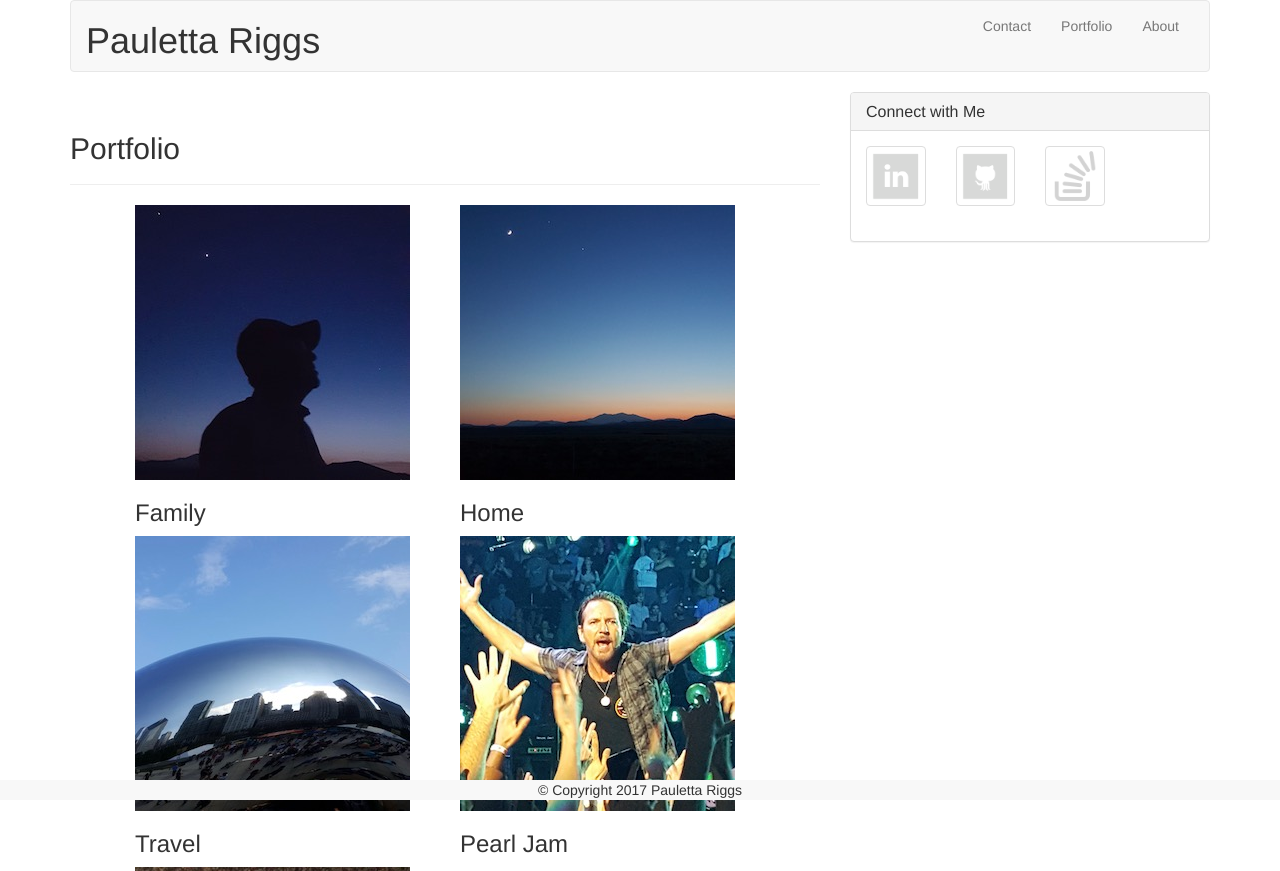
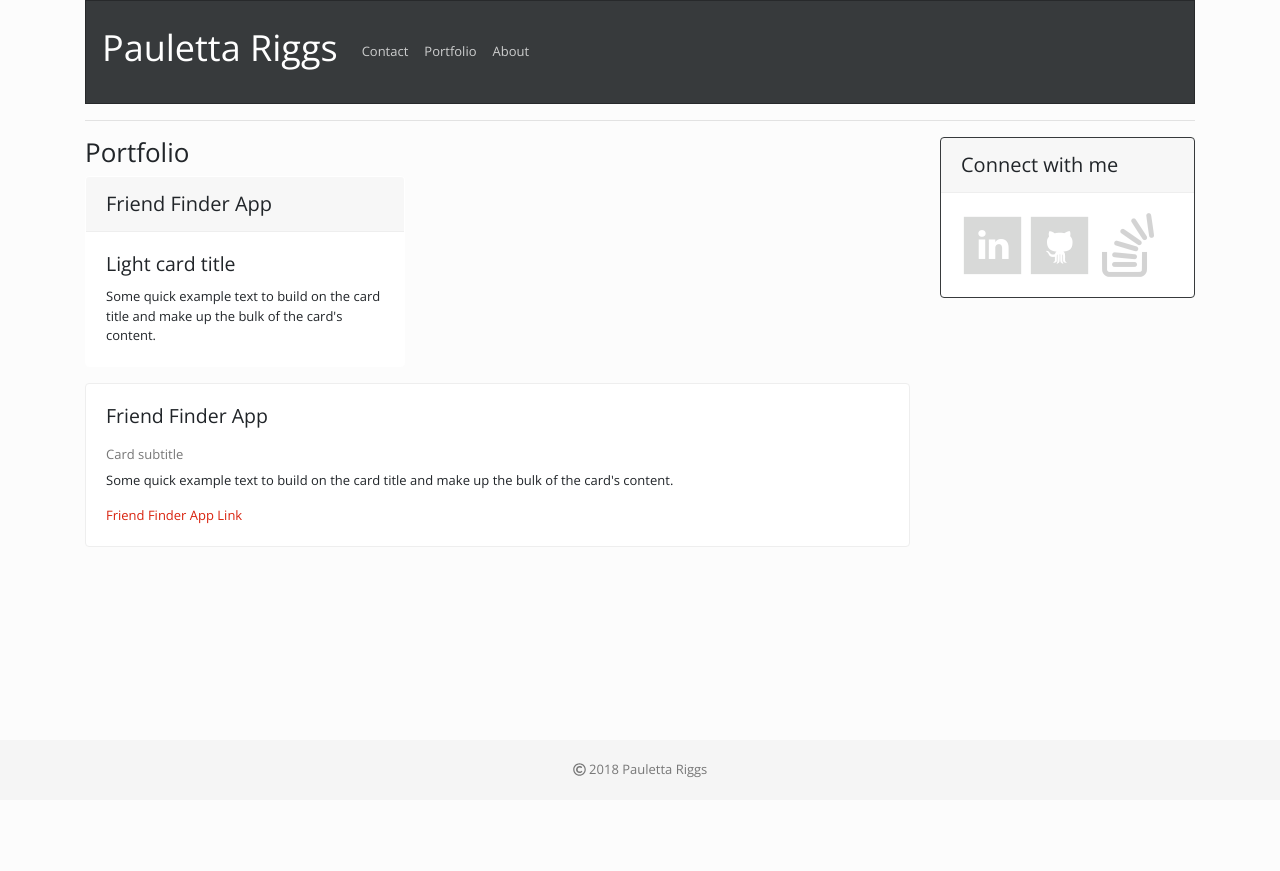
Before and after one commit to riggs20/Bootstrap-Portfolio, a plain HTML site: page portfolio.html in a window 1280 px wide. Shown: the top 871 px of the page. After the commit the page ends 800 px from the top, so only its background shows below. Drawn offline with nearby package versions, Linux system fonts and the light colour scheme.

Commit message:
updated html files

```diff
--- a/portfolio.html
+++ b/portfolio.html
@@ -1,155 +1,114 @@
 <!DOCTYPE html>
 <html lang="en">
 <head>
-	<title>Portfolio</title>
+    <meta charset="UTF-8">
 
-		<link rel="stylesheet" href="https://maxcdn.bootstrapcdn.com/bootstrap/3.3.6/css/bootstrap.min.css">
-		<meta name="viewport" content="width=device-width, initial-scale=1">
+    <!-- Reset Stylesheet -->
+    <link rel="stylesheet" href="assets/css/reset.css">
+    <!-- Import Google Font -->
+    <link href="https://fonts.googleapis.com/css?family=Playfair+Display+SC:700|Work+Sans" rel="stylesheet">
+    <!-- Fontawesome Icon -->
+    <script defer src="https://use.fontawesome.com/releases/v5.0.6/js/all.js"></script>
+    <!-- Bootswatch CSS Link -->
+    <link rel="stylesheet" href="assets/css/bootswatch.css">
+    <!-- My CSS Stylesheet -->
+    <link rel="stylesheet" href="assets/css/style.css">
+    <!-- Bootstrap -->
+    <!-- <link rel="stylesheet" href="https://maxcdn.bootstrapcdn.com/bootstrap/3.3.7/css/bootstrap-theme.min.css"> -->
+    <!-- Materialize -->
+    <!-- <link rel="stylesheet" href="https://cdnjs.cloudflare.com/ajax/libs/materialize/0.100.2/css/materialize.min.css"> -->
+    <!-- Mobile Optimization -->
+    <meta name="viewport" content="width=device-width, initial-scale=1.0">
+    <meta http-equiv="X-UA-Compatible" content="ie=edge">
+    <title>My Portfolio</title>
+</head>
 
-</head>
 <body>
-
     <div class="container">
 
-		<nav class="navbar navbar-default">
-			<div class="container-fluid">
+        <!-- Navigation Bar -->
+        <nav class="navbar navbar-expand-lg navbar-dark bg-dark">
+            <h1 class="navbar-brand">Pauletta Riggs</h1>
+            <button class="navbar-toggler" type="button" data-toggle="collapse" data-target="#navbarColor02" aria-controls="navbarColor02" aria-expanded="false" aria-label="Toggle navigation">
+                <span class="navbar-toggler-icon"></span>
+            </button>
 
-				<!-- Brand and toggle get grouped for better mobile display -->
-				<div class="navbar-header">
-					<button type="button" class="navbar-toggle" data-toggle="collapse" data-target="#bs-example-navbar-collapse-1" aria-expanded="false">
-						<!-- <span class="sr-only">Toggle navigation</span> -->
-						<span class="icon-bar"></span>
-						<span class="icon-bar"></span>
-						<span class="icon-bar"></span>
-					</button>
-					<h1>Pauletta Riggs </h1>
+            <div class="navbar-collapse collapse show" id="navbarColor02">
+                <ul class="navbar-nav mr-auto">
+                    <li class="nav-item">
+                        <a class="nav-link" href="contact.html">Contact</a>
+                    </li>
+                    <li class="nav-item">
+                        <a class="nav-link" href="portfolio.html">Portfolio</a>
+                    </li>
+                    <li class="nav-item">
+                        <a class="nav-link" href="index.html">About</a>
+                    </li>
+                </ul>
             </div>
-
-				<!-- Collect the nav links, forms, and other content for toggling -->
-				<div class="collapse navbar-collapse" id="bs-example-navbar-collapse-1">
-					<ul class="nav navbar-nav navbar-right">
-						<li><a href="contact.html">Contact</a></li>
-						<li><a href="portfolio.html">Portfolio</a></li>
-						<li><a href="index.html">About</a></li>
- 					</ul>
-				</div><!-- /.navbar-collapse -->
-			</div><!-- /.container-fluid -->
         </nav>
-	</div>
-
-
-	<div class="container">
+        <!-- End of navigation bar -->
+        <hr>
 
         <div class="row">
 
-			<div class="col-lg-8">
+            <!-- Main section -->
+            <div class="col-lg-9">
+                <h2>Portfolio</h2>
 
-				<div class="page-header">
-					<h2>Portfolio</h2>
+                <div class="card border-light mb-3" style="max-width: 20rem;">
+                    <div class="card-header">Friend Finder App</div>
+                    <div class="card-body">
+                        <h4 class="card-title">Light card title</h4>
+                        <p class="card-text">Some quick example text to build on the card title and make up the bulk of the card's content.</p>
+                    </div>
                 </div>
 
-				<div class="row">
-					<div class="col-lg-1">
-
-					</div>
-					<div class="col-lg-4">
-						<img src="assets/images/family.jpg" alt="dad">
-						<div class="caption">
-							<h3>Family</h3>
-						</div>
-					</div>
-					<div class="col-lg-1">
-
-					</div>
-					<div class="col-lg-4">
-						<img src="assets/images/home.jpg" alt="round-cedar">
-						<div class="caption">
-							<h3>Home</h3>
+                <div class="card">
+                    <div class="card-body">
+                        <h4 class="card-title">Friend Finder App</h4>
+                        <h6 class="card-subtitle mb-2 text-muted">Card subtitle</h6>
+                        <p class="card-text">Some quick example text to build on the card title and make up the bulk of the card's content.</p>
+                        <a href="https://riggs20.github.io/FriendFinder/" class="card-link">Friend Finder App Link</a>
                     </div>
                 </div>
             </div>
+            <!-- End of main section -->
 
-				<div class="row">
-					<div class="col-lg-1">
-
-					</div>
-					<div class="col-lg-4">
-						<img src="assets/images/travel.jpg" alt="bean">
-						<div class="caption">
-							<h3>Travel</h3>
-						</div>
-					</div>
-					<div class="col-lg-1">
-
-					</div>
-					<div class="col-lg-4">
-						<img src="assets/images/pearljam.jpg" alt="eddie">
-						<div class="caption">
-							<h3>Pearl Jam</h3>
-						</div>
-					</div>
-				</div>
-
-				<div class="row">
-					<div class="col-lg-1">
-
-					</div>
-					<div class="col-lg-4">
-						<img src="assets/images/random.jpg" alt="moccassins">
-						<div class="caption">
-							<h3>Random</h3>
-						</div>
-					</div>
-				</div>
-				<br>
-			</div> <!--content end-->
-
-			<div class="col-lg-4">
-
-				<div class="panel panel-default">
-
-					<div class="panel-heading">
-						<h3 class="panel-title">Connect with Me</h3>
-					</div>
-
-					<div class="row">
-						<div class="panel-body">
+            <!-- Links to External Accounts -->
             <div class="col-lg-3">
+                <div class="card border-dark mb-3" style="max-width: 20rem;">
+                    <div class="card-header">Connect with me</div>
+                    <div class="card-body text-dark">
                         <a href="https://www.linkedin.com/in/pauletta-riggs-971412149" class="thumbnail" target="_blank">
                             <img src="assets/images/linkedin.png" alt="linkedin">
                         </a>
-							</div>
-
-							<div class="col-lg-3">
                         <a href="https://github.com/riggs20" class="thumbnail" target="_blank">
                             <img src="assets/images/github.png" alt="github">
                         </a>
-							</div>
-
-							<div class="col-lg-3">
                         <a href="https://stackoverflow.com/users/8730087/pauletta-riggs" class="thumbnail" target="_blank">
                             <img src="assets/images/stackoverflow.png" alt="stackoverflow">
                         </a>
                     </div>
                 </div>
             </div>
-				</div>
-			</div>
-		</div>
+            <!-- End of links to external accounts -->
+
         </div>
 
-	<footer class="navbar-default navbar-fixed-bottom">
-		<div class="container-fluid text-center">
-			<span>&copy; Copyright 2017 Pauletta Riggs</span>
+    </div>
+
+    <footer class="footer">
+        <div class="container text-center">
+            <p class="text-muted"><i class="far fa-copyright"></i> 2018 Pauletta Riggs</p>
         </div>
     </footer>
 
-  <!-- jQuery CDN -->
+    <!-- jQuery -->
     <script src="https://ajax.googleapis.com/ajax/libs/jquery/1.11.3/jquery.min.js"></script>
-  <!-- Bootstrap JavaScript CDN -->
+    <!-- Bootstrap JS -->
     <script src="https://maxcdn.bootstrapcdn.com/bootstrap/3.3.7/js/bootstrap.min.js"></script>
-
-
-
+    <!-- Materialize JS -->
+    <!-- <script src="https://cdnjs.cloudflare.com/ajax/libs/materialize/0.100.2/js/materialize.min.js"></script> -->
     </body>
 </html>
```
Also changed, not shown: contact.html (+67 -72 lines), index.html (+1 -1 lines). Lines whose indentation alone changed are shown as unchanged.
